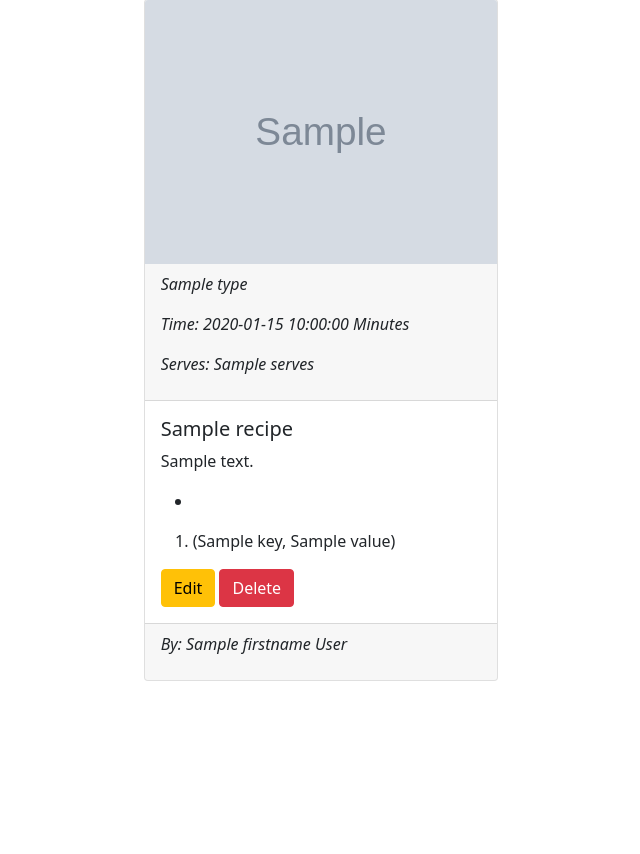
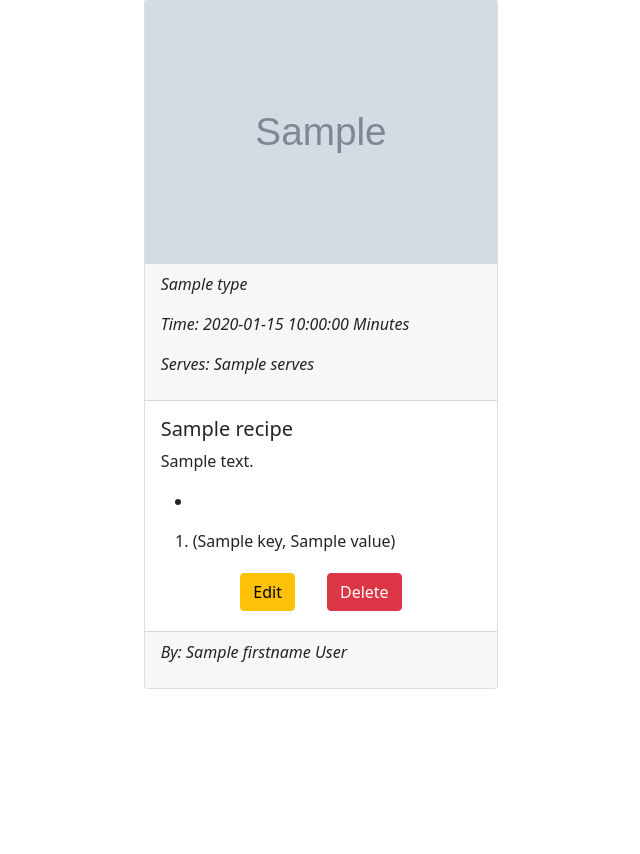
Before and after one commit to mangez84/adorepasta, a Flask app: a page that uses templates/my_recipes.html in a window 1280 px wide. Shown: the part 215-1069 px from the top of the page, without its empty margins (319-959 px from the left). Run offline with Flask 2, Linux system fonts and the light colour scheme; the visitor is signed in with stand-in values (Sample User, id 1); grey boxes marked "Sample" are stand-in pictures; a database or web service that is not in the repository returns one stand-in record (values such as "Sample title"); some libraries are stand-ins or nearby versions.

Commit message:
Add route and view for the delete recipe functionality

```diff
--- a/app.py
+++ b/app.py
@@ -206,10 +206,34 @@
             )
             flash("The recipe was successfully updated!")
             return redirect(url_for("my_recipes", username=username))
-    recipe = mongo.db.recipes.find_one({"_id": ObjectId(recipe_id)})
-    return render_template(
-        "edit_recipe.html", username=username, recipe=recipe
-    )
+    try:
+        if username == session["username"]:
+            recipe = mongo.db.recipes.find_one({"_id": ObjectId(recipe_id)})
+            return render_template(
+                "edit_recipe.html", username=username, recipe=recipe
+            )
+    except KeyError:
+        return redirect(url_for("login"))
+    else:
+        return redirect(url_for("home"))
+
+
+@app.route(
+    "/my_recipes/<username>/delete_recipe/<recipe_id>", methods=["GET", "POST"]
+)
+def delete_recipe(username, recipe_id):
+    if request.method == "POST":
+        if username == session["username"]:
+            mongo.db.recipes.delete_one({"_id": ObjectId(recipe_id)})
+            flash("The recipe was successfully deleted!")
+            return redirect(url_for("my_recipes", username=username))
+    try:
+        if username == session["username"]:
+            return redirect(url_for("my_recipes", username=username))
+    except KeyError:
+        return redirect(url_for("login"))
+    else:
+        return redirect(url_for("home"))
 
 
 @app.route("/logout")
--- a/templates/my_recipes.html
+++ b/templates/my_recipes.html
@@ -38,8 +38,14 @@
                             </li>
                             {% endfor %}
                         </ol>
-                        <a href="{{ url_for('edit_recipe', username=session.username, recipe_id=recipe._id) }}" class="btn btn-warning">Edit</a>
-                        <a href="#" class="btn btn-danger">Delete</a>
+                        <div class="d-flex flex-wrap justify-content-center">
+                            <a href="{{ url_for('edit_recipe', username=session.username, recipe_id=recipe._id) }}"
+                                class="btn btn-warning mx-3 my-1">Edit</a>
+                            <form method="POST" class="mx-3 my-1"
+                                action="{{ url_for('delete_recipe', username=session.username, recipe_id=recipe._id) }}">
+                                <button type="submit" class="btn btn-danger">Delete</a>
+                            </form>
+                        </div>
                     </div>
                     <div class="card-footer">
                         <p><em>By: {{ userdata.firstname.capitalize() }} {{ userdata.lastname.capitalize() }}</em></p>
```
